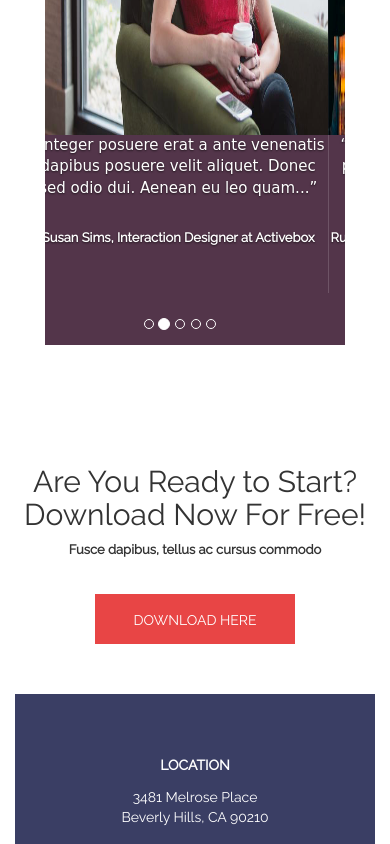
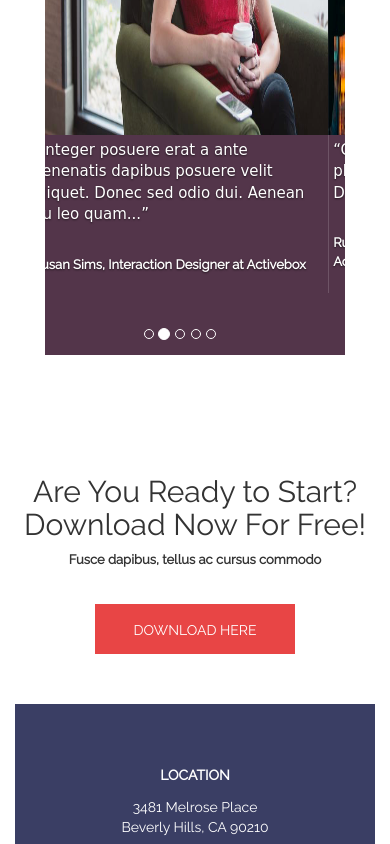
Before and after one commit to RobertBurnat/Activebox-Page, a website: page index.html in a window 390 px wide. Shown: the part 8000-8844 px from the top of the page. Drawn offline with nearby package versions, Linux system fonts and the light colour scheme.

Commit message:
Fix carousel caption

```diff
--- a/sass/style.sass
+++ b/sass/style.sass
@@ -197,7 +197,7 @@ footer
 			height: 350px
 		.carousel-caption
 			font-size: 15px
-			padding: 0
+			padding: 5px
 @media (min-width: 576px) and (max-width: 991px)
 	header
 		nav
@@ -210,7 +210,7 @@ footer
 				font-size: 32px
 	.carousell
 		.carousel-caption
-			font-size: 23px
+			font-size: 20px
 @media (max-width: 991px)
 	header
 		text-align: center
@@ -226,10 +226,8 @@ footer
 		.carousel-indicators
 			bottom: 0
 			transform: translate(-50%)
-		.carousel-caption
-			text-align: center
 		img
 			height: 350px
 		.item
 			.row
-				height: 560px
+				height: 570px
```
Also changed, not shown: css/style.css, 1 other file.
